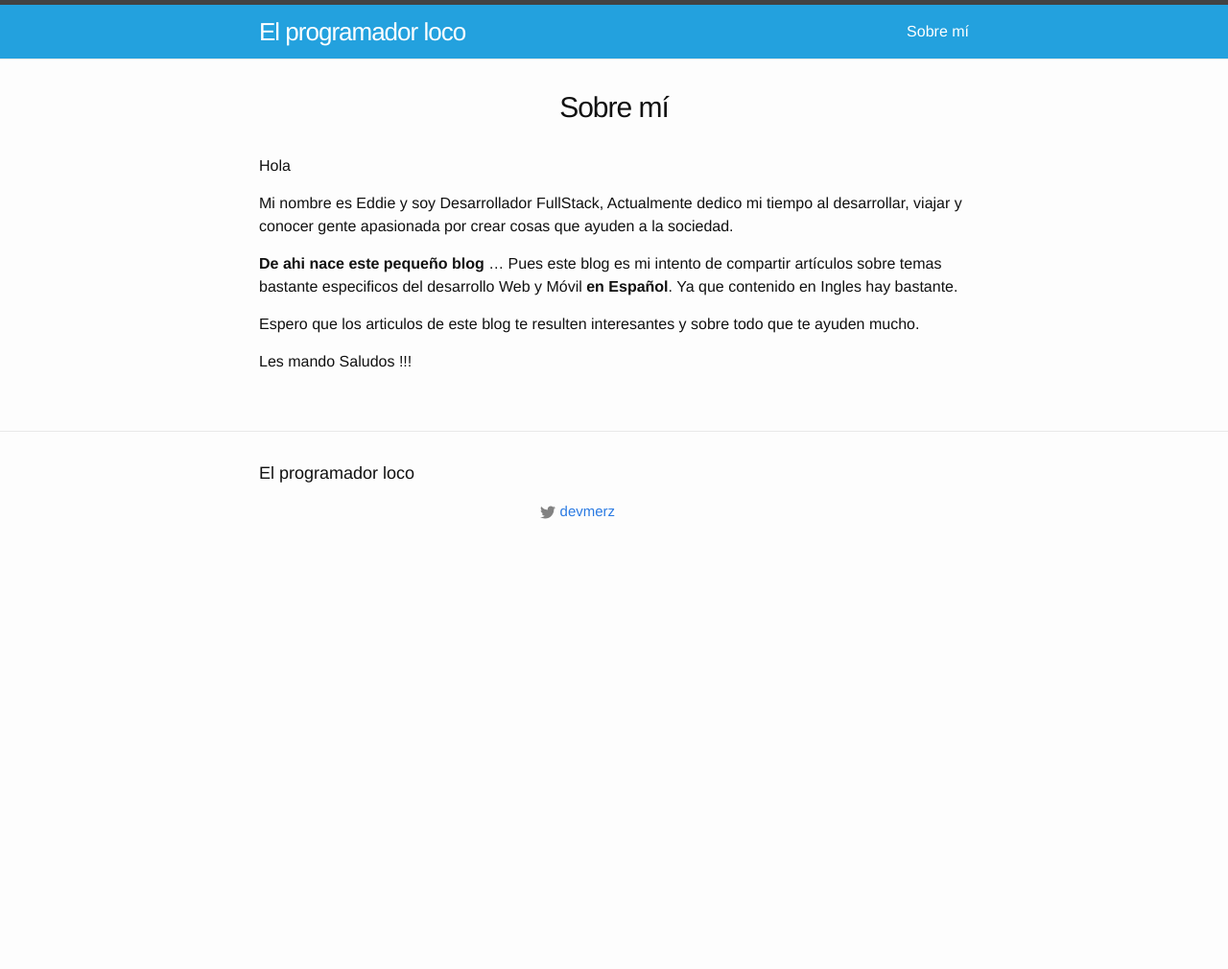
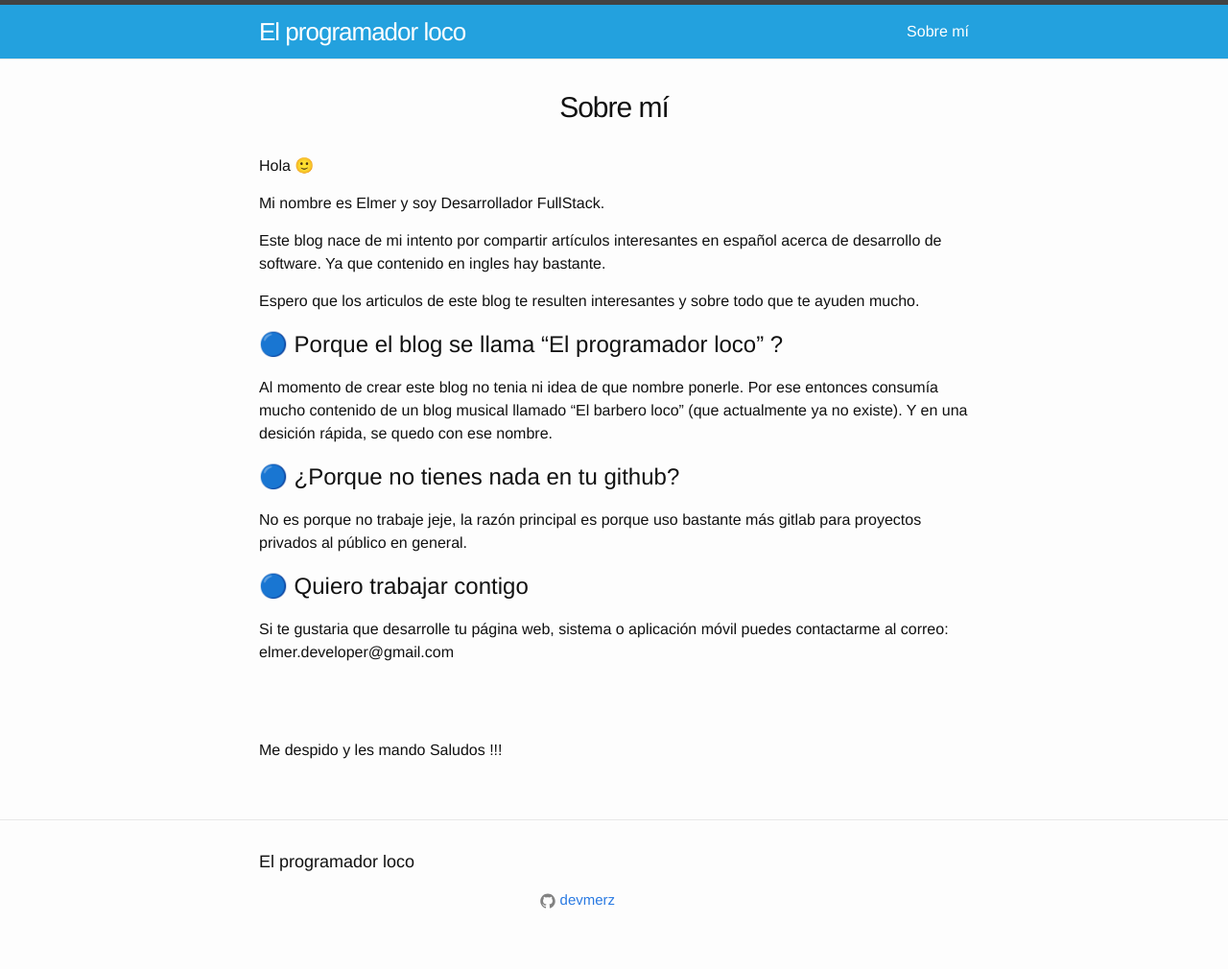
Before and after one commit to devmerz/devmerz.github.io, a Jekyll site: the page built from about.md, in a window 1280 px wide. Shown: the whole page at 96% size. Built offline with Jekyll 4.4.1, drawn with Linux system fonts in a browser that asks for light colours; before the commit the page ends 900 px from its top, so only the background shows below that.

Commit message:
improving about me

```diff
--- a/_config.yml
+++ b/_config.yml
@@ -1,11 +1,11 @@
 # Site settings
 title: El programador loco
-email: ezapana.marquez@gmail.com
+email: elmer.developer@gmail.com
 description: > # this means to ignore newlines until "baseurl:"
 baseurl: "" # the subpath of your site, e.g. /blog/
 url: "http://devmerz.github.io" # the base hostname & protocol for your site
-twitter_username: devmerz
-#github_username:  devmerz
+twitter_username:
+github_username:  devmerz
 
 # Build settings
 markdown: kramdown
--- a/about.md
+++ b/about.md
@@ -7,14 +7,30 @@ permalink: /sobre-mi/
 <!--<link rel="stylesheet" type="text/css" href="/css/materialize.min.css">-->
 
 
-Hola
+Hola 🙂
 
-Mi nombre es Eddie y soy Desarrollador FullStack, Actualmente dedico mi tiempo al desarrollar, viajar y conocer gente apasionada por crear cosas que ayuden a la sociedad.
+Mi nombre es Elmer y soy Desarrollador FullStack.
 
-**De ahi nace este pequeño blog** ... Pues este blog es mi intento de compartir artículos sobre temas bastante especificos del desarrollo Web y Móvil **en Español**. Ya que contenido en Ingles hay bastante.
+Este blog nace de mi intento por compartir artículos interesantes en español acerca de desarrollo de software. Ya que contenido en ingles hay bastante.
 
 
 Espero que los articulos de este blog te resulten interesantes y sobre todo que te ayuden mucho.
 
+# 🔵 Porque el blog se llama "El programador loco" ?
 
-Les mando Saludos !!!
+Al momento de crear este blog no tenia ni idea de que nombre ponerle. Por ese entonces consumía mucho contenido de un blog musical llamado "El barbero loco" (que actualmente ya no existe). Y en una desición rápida, se quedo con ese nombre.
+
+# 🔵 ¿Porque no tienes nada en tu github?
+
+No es porque no trabaje jeje, la razón principal es porque uso bastante más gitlab para proyectos privados al público en general.
+
+
+# 🔵 Quiero trabajar contigo
+
+Si te gustaria que desarrolle tu página web, sistema o aplicación móvil puedes contactarme al correo: elmer.developer@gmail.com
+
+
+<br>
+<br>
+
+Me despido y les mando Saludos !!!
```
